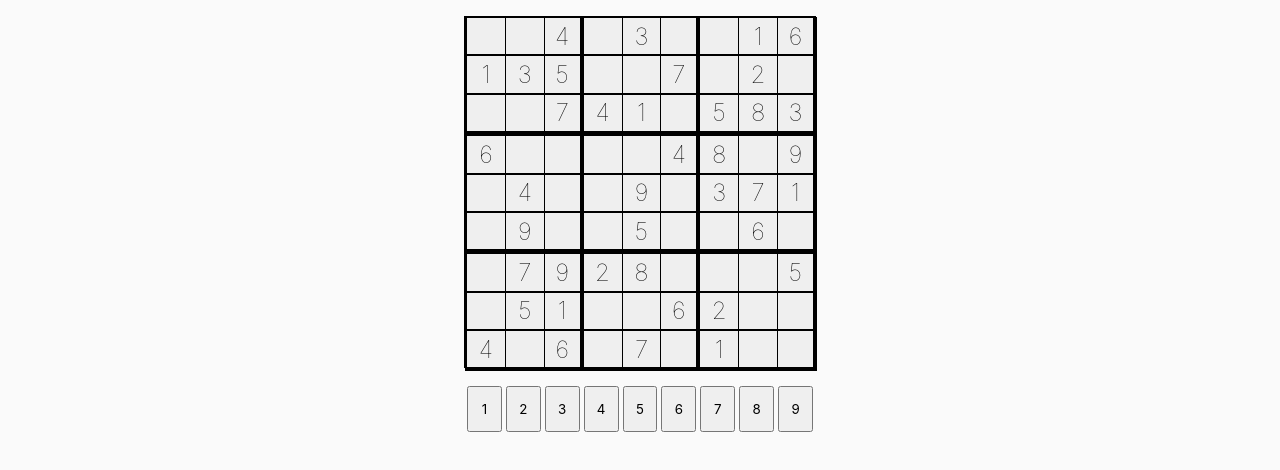
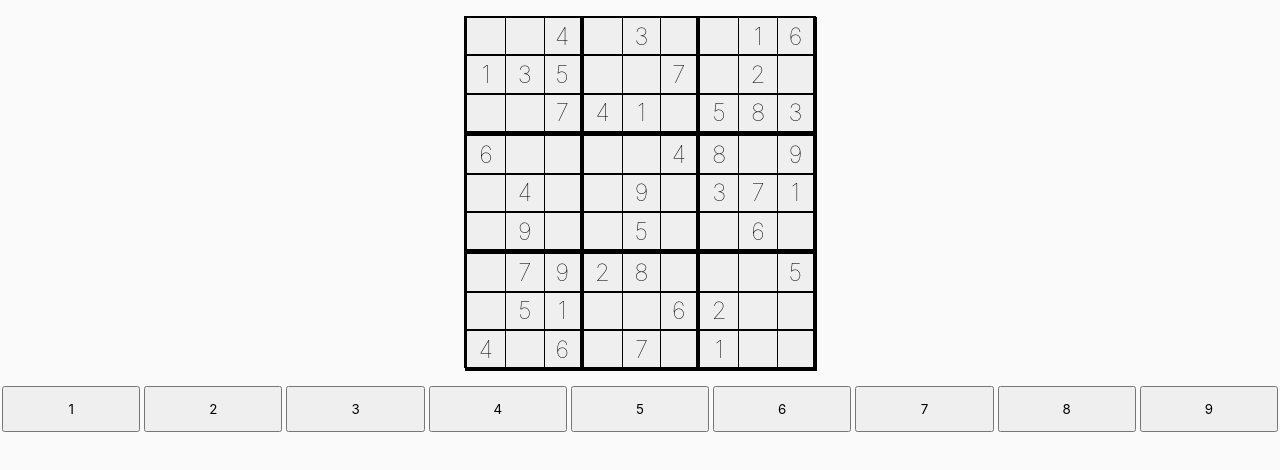
Before and after one commit to vrrayz/sudoku, a React (Create React App) app: page / in a window 1280 px wide. Shown: the top 470 px of the page. Built offline with nearby package versions, Linux system fonts and the light colour scheme.

Commit message:
refactored components and interfaces

```diff
--- a/src/components/Game.tsx
+++ b/src/components/Game.tsx
@@ -3,6 +3,7 @@ import styled from "styled-components";
 import { useRemapNumbers } from "../hooks/useRemapNumbers";
 import { CurrentBoxIndex, RemappedNumbers } from "./types";
 import { BoxRows } from "./BoxRows";
+import { NumberOptions } from "./NumberOptions";
 
 interface GameBoxProperties {
   boxNumbers: number[][];
@@ -16,7 +17,6 @@ export const Game = ({ boxNumbers }: GameBoxProperties) => {
 
   const inputNumber = (input: number) => {
     if(currentBoxIndex){
-      console.log(remappedNumbers[currentBoxIndex?.firstIndex][currentBoxIndex?.secondIndex].number, "The hidden value of current box index")
       console.log(input, "The value clicked")
       setNewRemap(currentBoxIndex,input)
     }
@@ -35,6 +35,7 @@ export const Game = ({ boxNumbers }: GameBoxProperties) => {
 
   const checkAndSetBoxIndex = ({firstIndex, secondIndex}: CurrentBoxIndex) => {
     if(innerBoxNumbers[firstIndex][secondIndex].inputClass === 'wrong' || innerBoxNumbers[firstIndex][secondIndex].display === 'none'){
+      console.log(remappedNumbers[firstIndex][secondIndex].number, "The hidden value of current box index")
       setCurrentBoxIndex({firstIndex,secondIndex})
     }
   }
@@ -45,14 +46,17 @@ export const Game = ({ boxNumbers }: GameBoxProperties) => {
           <BoxRows key={i} numberRows={numberRows} firstIndex={i} checkAndSetBoxIndex={checkAndSetBoxIndex}  />
         ))}
       </GameBox>
-      <NumberOptionsContainer>
-        {numberInputs.map((number, index) => (
-          <NumberInputButtons key={index} onClick={() => inputNumber(number)}>{number}</NumberInputButtons>
-        ))}
-      </NumberOptionsContainer>
+      <NumberOptions numberInputs={numberInputs} inputNumber={inputNumber} />
     </GameContainer>
   );
 };
+export const GameBox = styled.div`
+  border: 1px solid black;
+  width: 100%;
+  height: 350px;
+  max-width: 350px;
+  margin: 16px auto;
+`;
 const GameContainer = styled.section`
   background-color: #fafafa;
   width: 100vw;
@@ -61,21 +65,3 @@ const GameContainer = styled.section`
   justify-content: start;
   flex-direction: column;
 `;
-const GameBox = styled.div`
-  border: 1px solid black;
-  width: 100%;
-  height: 350px;
-  max-width: 350px;
-  margin: 16px auto;
-`;
-const NumberOptionsContainer = styled(GameBox)`
-  height: 50px;
-  margin-top: 0px;
-  display: flex;
-  justify-content: space-between;
-  border: none;
-`;
-const NumberInputButtons = styled.button`
-  width: 100%;
-  margin: 2px;
-`;
--- /dev/null
+++ b/src/components/NumberOptions.tsx
@@ -0,0 +1,28 @@
+import React from 'react'
+import styled from 'styled-components';
+
+interface NumberOptionsProperties{
+    numberInputs: number[];
+    inputNumber: (input: number) => void;
+}
+
+export const NumberOptions = ({numberInputs,inputNumber}: NumberOptionsProperties) => {
+  return (
+    <NumberOptionsContainer>
+        {numberInputs.map((number, index) => (
+          <NumberInputButtons key={index} onClick={() => inputNumber(number)}>{number}</NumberInputButtons>
+        ))}
+      </NumberOptionsContainer>
+  )
+}
+const NumberOptionsContainer = styled.div`
+  height: 50px;
+  margin-top: 0px;
+  display: flex;
+  justify-content: space-between;
+  border: none;
+`;
+const NumberInputButtons = styled.button`
+  width: 100%;
+  margin: 2px;
+`;
```
